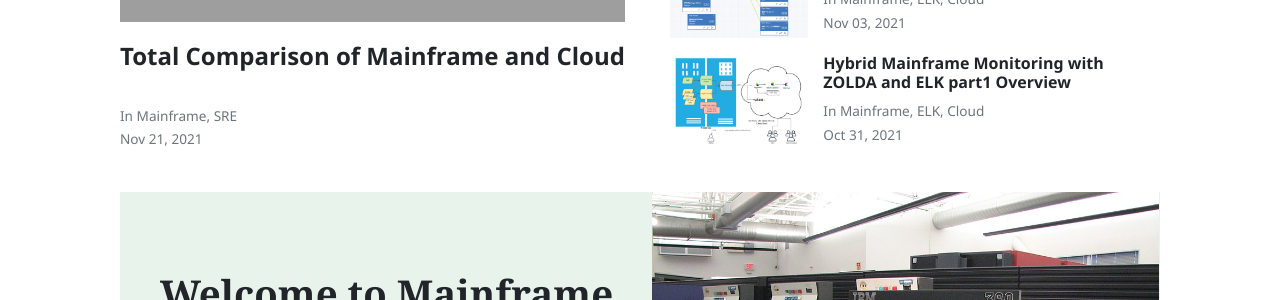
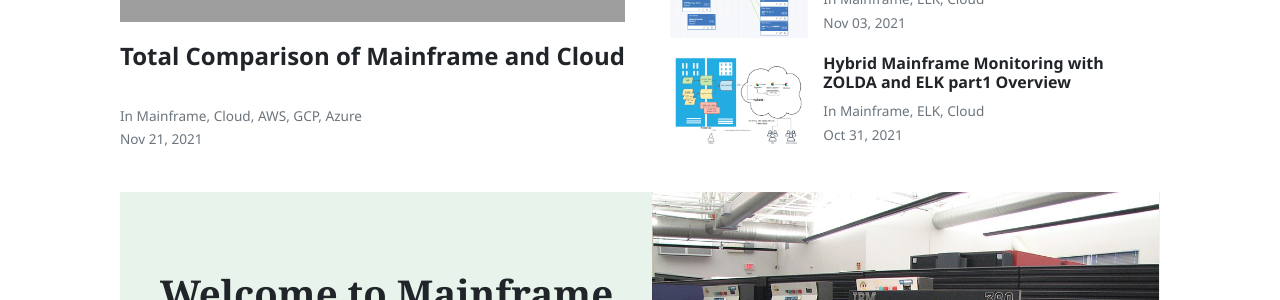
Before and after one commit to billrain/mainframe2cloud.github.io, a Jekyll site: the page built from index.html, in a window 1280 px wide and 900 px high. Shown: the part 248-548 px from the top of the window. Built offline with Jekyll 4.4.1, drawn with Linux system fonts in a browser that asks for light colours; nearby versions of some CDN libraries; the list of posts is cut into pages by our own code; some of the changed text lies outside the part shown; grey boxes are pictures that could not be loaded.

Commit message:
Update 2021-11-21-Mainframe-vs-Cloud.markdown

```diff
--- a/_posts/2021-11-21-Mainframe-vs-Cloud.markdown
+++ b/_posts/2021-11-21-Mainframe-vs-Cloud.markdown
@@ -2,7 +2,7 @@
 layout: post
 title:  "Total Comparison of Mainframe and Cloud"
 author: ming
-categories: [ Mainframe, SRE]
+categories: [ Mainframe, Cloud, AWS, GCP, Azure]
 tags: featured
 image: https://docs.microsoft.com/en-us/azure/cloud-adoption-framework/_images/mainframe-migration/mainframe-architecture.png
 published: true
```
